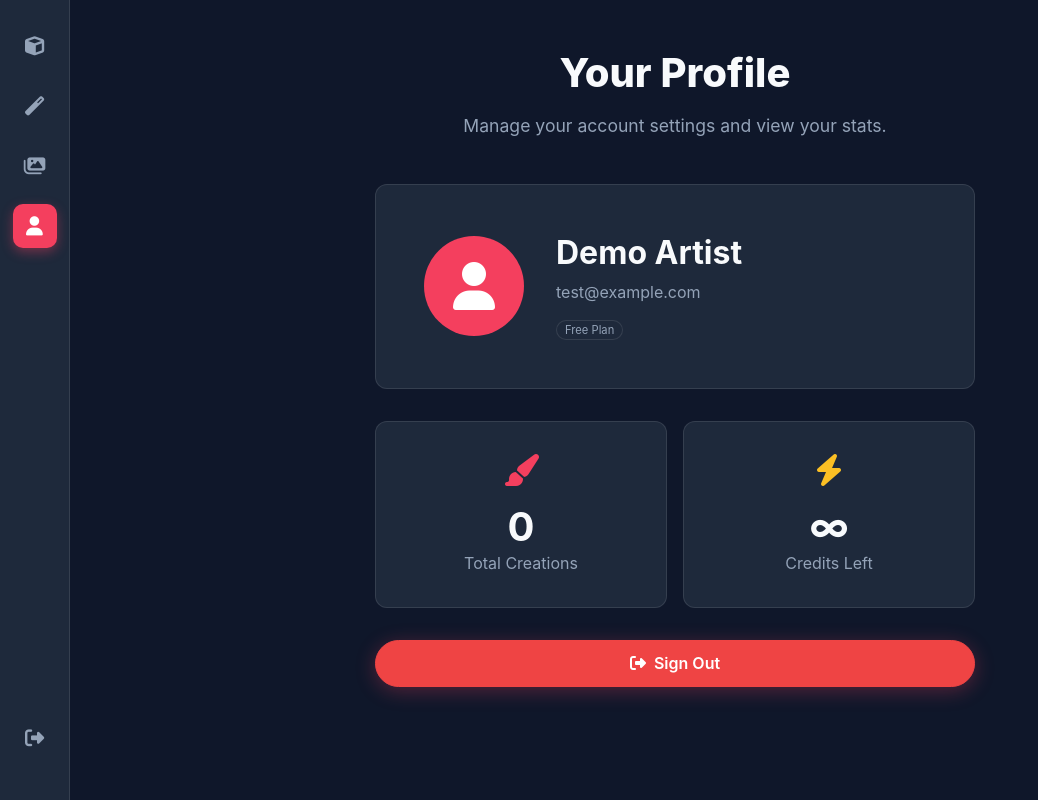
After one commit to nandinik07/Image-Generator, a Flask app: page /profile in a window 1280 px wide. The commit adds this page. Shown: the whole page, without its empty margins (0-1038 px from the left). Run offline with Flask 3, Linux system fonts and the light colour scheme; a user stored in the database is signed in; data comes from the database, SQL or seed files in the repository; both versions use the stored data as it was after the commit.

Commit message:
Added few features

```diff
--- a/app.py
+++ b/app.py
@@ -1,4 +1,6 @@
-from flask import Flask, render_template, request, jsonify, redirect, url_for, send_file
+from flask import Flask, render_template, request, jsonify, redirect, url_for, send_file, session
+from werkzeug.security import generate_password_hash, check_password_hash
+from functools import wraps
 from config import Config
 from database import get_db_connection, init_db
 from services.image_service import ImageService
@@ -9,105 +11,176 @@ import io
 app = Flask(__name__)
 app.secret_key = Config.SECRET_KEY
 
-# Initialize DB
+# Initialize DB on startup
 init_db()
+
+# --- HELPERS ---
+
+def login_required(f):
+    @wraps(f)
+    def decorated_function(*args, **kwargs):
+        if 'user_id' not in session:
+            return redirect(url_for('login'))
+        return f(*args, **kwargs)
+    return decorated_function
 
 # --- ROUTES: PAGES ---
 
 @app.route('/')
 def index():
+    if 'user_id' in session:
+        return redirect(url_for('dashboard'))
     return render_template('index.html')
 
 @app.route('/app')
+@login_required
 def dashboard():
     return render_template('dashboard.html')
 
 @app.route('/gallery')
+@login_required
 def gallery():
     conn = get_db_connection()
-    # Fetch all images for the user (demo user id 1), sorted by newest
-    creations = conn.execute('SELECT * FROM creations WHERE user_id = 1 ORDER BY created_at DESC').fetchall()
+    # Fetch images for the LOGGED-IN user
+    creations = conn.execute('SELECT * FROM creations WHERE user_id = ? ORDER BY created_at DESC',
+                           (session['user_id'],)).fetchall()
     conn.close()
     return render_template('gallery.html', creations=creations)
+
+# NEW: Profile Page
+@app.route('/profile')
+@login_required
+def profile():
+    conn = get_db_connection()
+    user = conn.execute('SELECT * FROM users WHERE id = ?', (session['user_id'],)).fetchone()
+
+    # Get stats
+    creation_count = conn.execute('SELECT COUNT(*) FROM creations WHERE user_id = ?', (session['user_id'],)).fetchone()[0]
+
+    conn.close()
+    return render_template('profile.html', user=user, creation_count=creation_count)
 
 @app.route('/login', methods=['GET', 'POST'])
 def login():
     error = None
+    email = ""
+
     if request.method == 'POST':
-        email = request.form.get('email')
-        password = request.form.get('password')
-        # Simple Mock Auth
-        if email == 'test@example.com' and password == 'password':
+        # Normalize email
+        email = request.form.get('email', '').strip().lower()
+        password = request.form.get('password', '').strip()
+
+        conn = get_db_connection()
+        user = conn.execute('SELECT * FROM users WHERE email = ?', (email,)).fetchone()
+        conn.close()
+
+        # Check real database hash
+        if user and check_password_hash(user['password'], password):
+            session['user_id'] = user['id']
+            session['user_name'] = user['name']
             return redirect(url_for('dashboard'))
         else:
-            error = "Invalid credentials. Try: test@example.com / password"
-    return render_template('login.html', mode='login', error=error)
+            error = "Invalid credentials. Please try again."
+
+    return render_template('login.html', mode='login', error=error, email=email)
 
 @app.route('/signup', methods=['GET', 'POST'])
 def signup():
+    error = None
+    email = ""
+
     if request.method == 'POST':
-        return redirect(url_for('dashboard'))
-    return render_template('login.html', mode='signup')
+        email = request.form.get('email', '').strip().lower()
+        password = request.form.get('password', '').strip()
+        name = request.form.get('name', 'Artist').strip()
+
+        if not email or not password:
+            error = "Please fill in all fields."
+        else:
+            conn = get_db_connection()
+            user = conn.execute('SELECT * FROM users WHERE email = ?', (email,)).fetchone()
+
+            if user:
+                conn.close()
+                error = "Email already registered. Please log in."
+            else:
+                hashed_password = generate_password_hash(password)
+                try:
+                    conn.execute('INSERT INTO users (name, email, password) VALUES (?, ?, ?)', (name, email, hashed_password))
+                    conn.commit()
+                    conn.close()
+                    return redirect(url_for('login'))
+                except Exception as e:
+                    conn.close()
+                    print(e)
+                    error = "An error occurred. Please try again."
+
+    return render_template('login.html', mode='signup', error=error, email=email)
+
+@app.route('/logout')
+def logout():
+    session.clear()
+    return redirect(url_for('index'))
 
 # --- ROUTES: API ---
 
 @app.route('/api/generate', methods=['POST'])
+@login_required
 def generate():
     data = request.json
     prompt = data.get('prompt')
     style = data.get('style', 'Cinematic')
     aspect_ratio = data.get('aspect_ratio', 'Square')
+    seed = data.get('seed', None)
 
     if not prompt:
         return jsonify({'error': 'Prompt is required'}), 400
 
-    # Translate aspect ratio to pixels (Flux supports these)
     size = "1024x1024"
     if aspect_ratio == "Portrait": size = "1024x1024"
     elif aspect_ratio == "Landscape": size = "1024x1024"
 
     try:
         # Call Service
-        image_url = ImageService.generate_image(prompt, style, size)
+        image_url = ImageService.generate_image(prompt, style, size, seed)
 
-        # Save to History
+        # Save to History for the SESSION user
         conn = get_db_connection()
         conn.execute('INSERT INTO creations (user_id, prompt, style, aspect_ratio, image_data) VALUES (?, ?, ?, ?, ?)',
-                     (1, prompt, style, aspect_ratio, image_url))
+                     (session['user_id'], prompt, style, aspect_ratio, image_url))
         conn.commit()
         conn.close()
 
         return jsonify({'image': image_url})
 
     except Exception as e:
-        # Catch the specific error from the service and return it to the frontend
         print(f"GENERATION ERROR: {str(e)}")
         return jsonify({'error': str(e)}), 500
 
 @app.route('/api/history', methods=['GET'])
+@login_required
 def get_history():
     conn = get_db_connection()
-    creations = conn.execute('SELECT * FROM creations WHERE user_id = 1 ORDER BY created_at DESC').fetchall()
+    # Fetch history for the SESSION user
+    creations = conn.execute('SELECT * FROM creations WHERE user_id = ? ORDER BY created_at DESC',
+                           (session['user_id'],)).fetchall()
     conn.close()
     return jsonify([dict(c) for c in creations])
 
 @app.route('/download/<int:image_id>')
+@login_required
 def download_image(image_id):
-    """
-    Proxy route to download the image from the external URL
-    and serve it to the user as an attachment.
-    """
     conn = get_db_connection()
-    image = conn.execute('SELECT * FROM creations WHERE id = ?', (image_id,)).fetchone()
+    # Ensure user owns the image before downloading
+    image = conn.execute('SELECT * FROM creations WHERE id = ? AND user_id = ?',
+                       (image_id, session['user_id'])).fetchone()
     conn.close()
 
     if image:
         image_url = image['image_data']
         try:
-            # Fetch the image content from the external URL
             response = requests.get(image_url, timeout=30)
             if response.status_code == 200:
-                # Use io.BytesIO to treat the raw bytes as a file
                 return send_file(
                     io.BytesIO(response.content),
                     mimetype='image/png',
@@ -117,7 +190,7 @@ def download_image(image_id):
         except Exception as e:
             print(f"Download Error: {e}")
 
-    return "Error downloading image", 404
+    return "Error downloading image or unauthorized", 404
 
 if __name__ == '__main__':
     app.run(debug=True, port=5001)
--- a/config.py
+++ b/config.py
@@ -11,5 +11,3 @@ class Config:
     # We use strip() to remove any accidental quotes (e.g. "sk-...") from the .env file
     _key = os.getenv('SILICONFLOW_API_KEY', '')
     SILICONFLOW_API_KEY = _key.strip().strip('"').strip("'")
-
-    UPLOAD_FOLDER = 'static/generations'
--- a/requirements.txt
+++ b/requirements.txt
@@ -2,3 +2,4 @@ flask
 requests
 python-dotenv
 cryptography
+werkzeug
--- a/static/css/style.css
+++ b/static/css/style.css
@@ -125,6 +136,7 @@ body.landing-page {
     padding: 0.8rem 1.5rem; border-radius: 50px; font-weight: 600; text-decoration: none;
     transition: all 0.3s; display: inline-flex; align-items: center; gap: 8px; border: none; cursor: pointer;
     justify-content: center;
+    white-space: nowrap;
 }
 .btn-primary {
     background: var(--primary); color: white; width: 100%;
--- a/templates/gallery.html
+++ b/templates/gallery.html
@@ -13,10 +13,11 @@
             <a href="{{ url_for('index') }}" class="sidebar-icon" title="Home"><i class="fas fa-cube"></i></a>
             <a href="{{ url_for('dashboard') }}" class="sidebar-icon" title="Studio"><i class="fas fa-magic"></i></a>
             <a href="{{ url_for('gallery') }}" class="sidebar-icon active" title="Gallery"><i class="fas fa-images"></i></a>
+            <a href="{{ url_for('profile') }}" class="sidebar-icon" title="Profile"><i class="fas fa-user"></i></a>
 
             <div style="flex:1"></div>
 
-            <a href="{{ url_for('login') }}" class="sidebar-icon" title="Logout"><i class="fas fa-sign-out-alt"></i></a>
+            <a href="{{ url_for('logout') }}" class="sidebar-icon" title="Logout"><i class="fas fa-sign-out-alt"></i></a>
         </aside>
 
         <div class="main-area">
--- a/templates/index.html
+++ b/templates/index.html
@@ -9,10 +9,8 @@
 </head>
 <body class="landing-page">
     <nav class="landing-nav">
-        <!-- UPDATED: Logo Image with larger size -->
         <a href="/" class="logo">
             <img src="/static/logo.jpeg" alt="Image Generator Logo">
-
         </a>
         <div class="nav-buttons">
             <a href="/login" class="btn btn-primary">Log In</a>
@@ -32,7 +30,6 @@
         </div>
     </section>
 
-    <!-- NEW: Features Section -->
     <section class="features-section">
         <div class="container">
             <div class="feature-card">
@@ -59,7 +56,7 @@
     </section>
 
     <footer style="text-align: center; padding: 2rem; color: var(--text-muted); font-size: 0.9rem;">
-        <p>&copy; 2026 Pixel Master AI. All rights reserved.</p>
+        <p>&copy; 2026 Image Generator AI. All rights reserved.</p>
     </footer>
 </body>
 </html>
--- /dev/null
+++ b/templates/profile.html
@@ -0,0 +1,70 @@
+<!DOCTYPE html>
+<html lang="en">
+<head>
+    <meta charset="UTF-8">
+    <title>Profile | Pixel Master</title>
+    <link rel="stylesheet" href="{{ url_for('static', filename='css/style.css') }}">
+    <link rel="stylesheet" href="https://cdnjs.cloudflare.com/ajax/libs/font-awesome/6.4.0/css/all.min.css">
+</head>
+<body>
+    <div class="app-layout">
+        <!-- Sidebar -->
+        <aside class="sidebar">
+            <a href="{{ url_for('index') }}" class="sidebar-icon" title="Home"><i class="fas fa-cube"></i></a>
+            <a href="{{ url_for('dashboard') }}" class="sidebar-icon" title="Studio"><i class="fas fa-magic"></i></a>
+            <a href="{{ url_for('gallery') }}" class="sidebar-icon" title="Gallery"><i class="fas fa-images"></i></a>
+            <a href="{{ url_for('profile') }}" class="sidebar-icon active" title="Profile"><i class="fas fa-user"></i></a>
+
+            <div style="flex:1"></div>
+
+            <a href="{{ url_for('logout') }}" class="sidebar-icon" title="Logout"><i class="fas fa-sign-out-alt"></i></a>
+        </aside>
+
+        <div class="main-area">
+            <div class="gallery-container">
+                <div class="gallery-header">
+                    <h1>Your Profile</h1>
+                    <p>Manage your account settings and view your stats.</p>
+                </div>
+
+                <div style="max-width: 600px; margin: 0 auto; display: flex; flex-direction: column; gap: 2rem;">
+
+                    <!-- Profile Card -->
+                    <div class="feature-card" style="display: flex; gap: 2rem; align-items: center; padding: 3rem;">
+                        <div style="width: 100px; height: 100px; background: var(--primary); border-radius: 50%; display: flex; align-items: center; justify-content: center; font-size: 3rem; color: white;">
+                            <i class="fas fa-user"></i>
+                        </div>
+                        <div>
+                            <h2 style="margin: 0; font-size: 2rem;">{{ user.name }}</h2>
+                            <p style="color: var(--text-muted); margin-top: 0.5rem;">{{ user.email }}</p>
+                            <span class="badge" style="margin-top: 1rem; display: inline-block;">Free Plan</span>
+                        </div>
+                    </div>
+
+                    <!-- Stats Grid -->
+                    <div style="display: grid; grid-template-columns: 1fr 1fr; gap: 1rem;">
+                        <div class="feature-card" style="text-align: center; padding: 2rem;">
+                            <i class="fas fa-paint-brush" style="font-size: 2rem; color: var(--primary); margin-bottom: 1rem;"></i>
+                            <h3 style="font-size: 2.5rem; margin: 0;">{{ creation_count }}</h3>
+                            <p style="color: var(--text-muted);">Total Creations</p>
+                        </div>
+                        <div class="feature-card" style="text-align: center; padding: 2rem;">
+                            <i class="fas fa-bolt" style="font-size: 2rem; color: #fbbf24; margin-bottom: 1rem;"></i>
+                            <h3 style="font-size: 2.5rem; margin: 0;">∞</h3>
+                            <p style="color: var(--text-muted);">Credits Left</p>
+                        </div>
+                    </div>
+
+                    <!-- Actions -->
+                    <div style="display: grid; gap: 1rem;">
+                        <a href="{{ url_for('logout') }}" class="btn btn-primary" style="background: #ef4444; border: 1px solid #ef4444;">
+                            <i class="fas fa-sign-out-alt"></i> Sign Out
+                        </a>
+                    </div>
+
+                </div>
+            </div>
+        </div>
+    </div>
+</body>
+</html>
```
Also changed, not shown: other parts of static/css/style.css (+29 -4 lines), database.py (+12 -6 lines), services/image_service.py (+11 -6 lines), static/js/app.js (+44 -35 lines), templates/dashboard.html (+28 -10 lines), templates/login.html (+8 -7 lines), pixelmaster.db, templates/pixelmaster.db (deleted).
